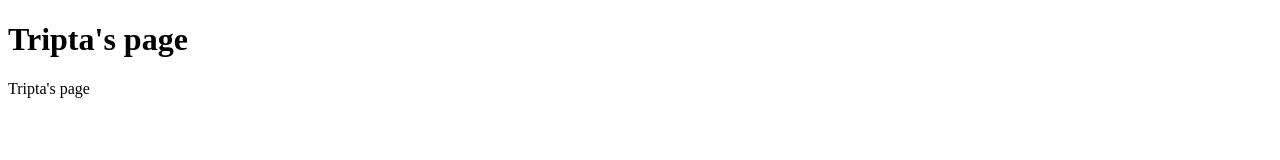
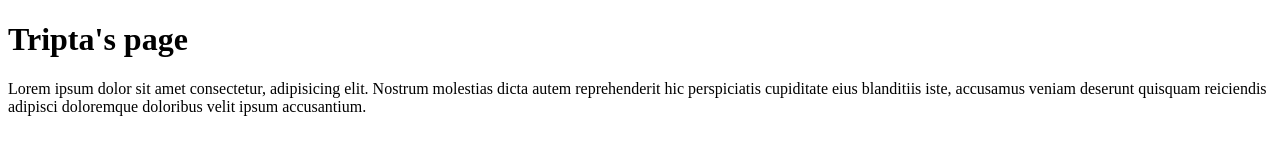
Before and after one commit to steveg16/test-for-gitpod, a plain HTML site: page index.html in a window 1280 px wide. Drawn offline with Linux system fonts and the light colour scheme.

Commit message:
add lorem text

```diff
--- a/index.html
+++ b/index.html
@@ -7,6 +7,6 @@
 </head>
 <body>
     <h1>Tripta's page</h1>
-    <p>Tripta's page</p>
+    <p>Lorem ipsum dolor sit amet consectetur, adipisicing elit. Nostrum molestias dicta autem reprehenderit hic perspiciatis cupiditate eius blanditiis iste, accusamus veniam deserunt quisquam reiciendis adipisci doloremque doloribus velit ipsum accusantium.</p>
 </body>
 </html>
```
